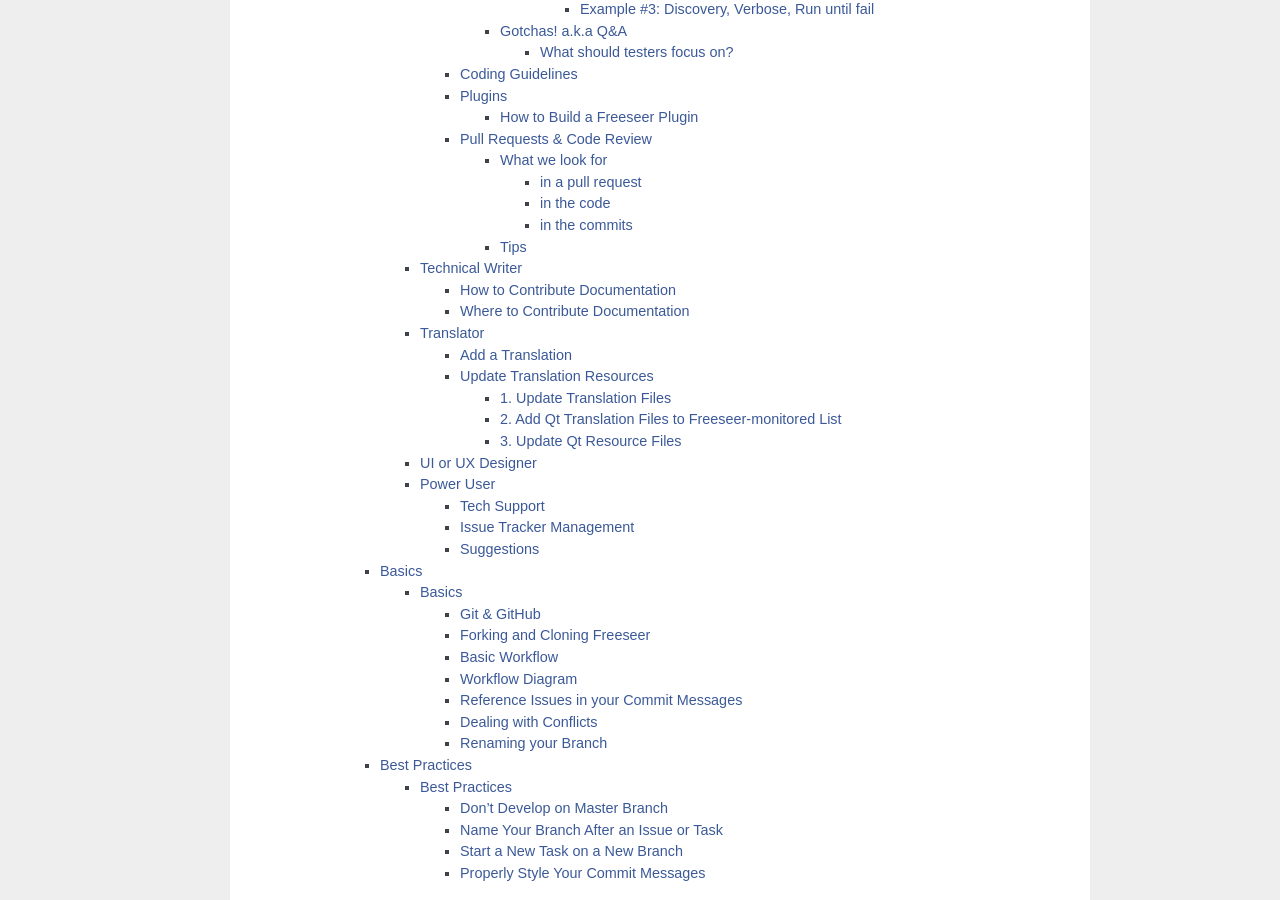
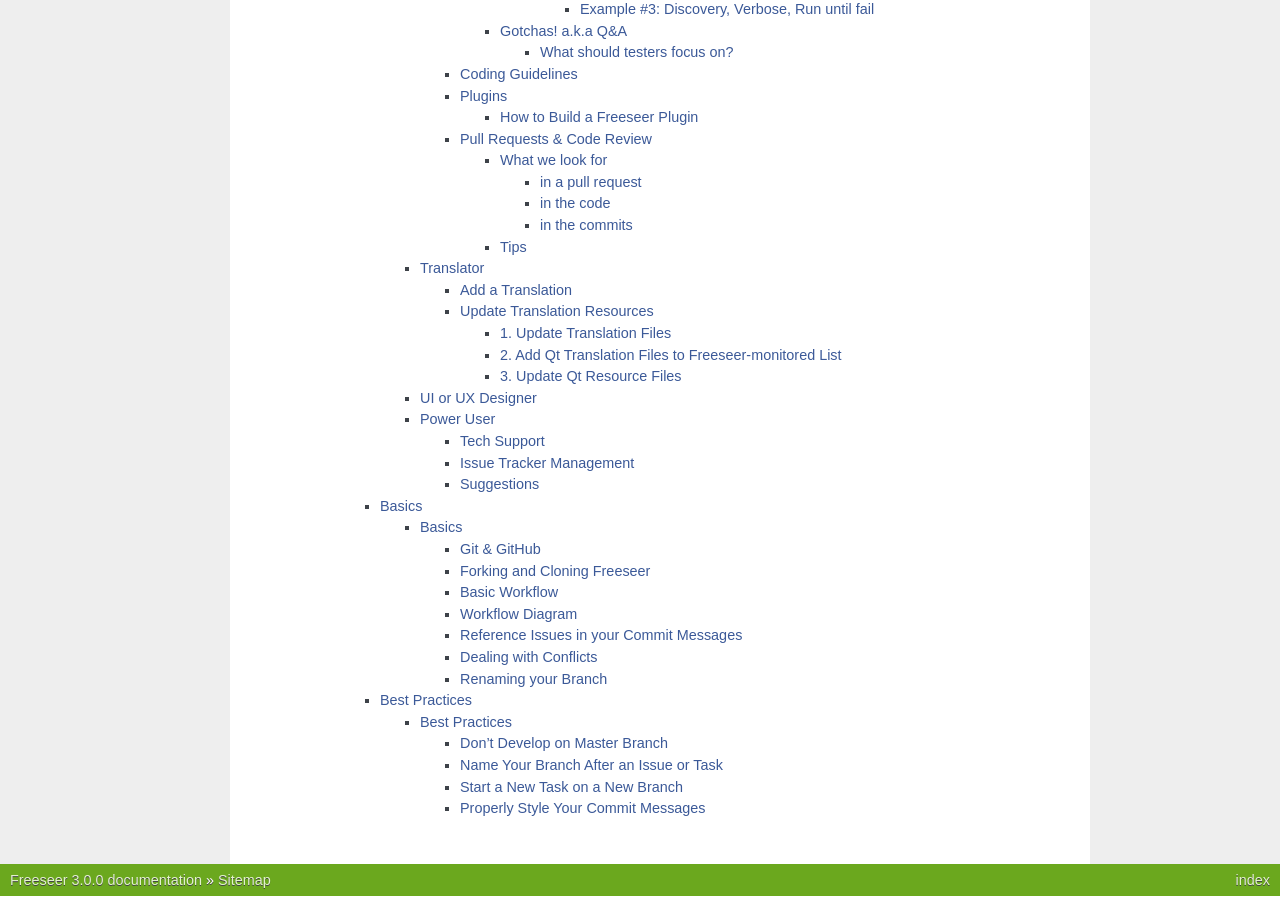
Before and after one commit to Freeseer/freeseer, a Sphinx documentation site: the page built from source/sitemap.rst, in a window 1280 px wide and 900 px high, scrolled down 2356 px. Built offline with Sphinx 7.4.7, drawn with Linux system fonts in a browser that asks for light colours; part of the change alters nothing that is shown.

Commit message:
Remove "Technical Writer" page
Not necessary. The readme of the freeseer-docs repo does a good job
introducing the documentation tools and how to get started.

Note that the documentation.rst page also mentioned sending in
documentation patches by email (for those who weren't comfortable
with Git or GitHub). I'm sure we'll still allow this, but it's never
happened so far, so we can safely remove the mention of it.

```diff
--- a/source/contribute/documentation.rst
+++ /dev/null
@@ -1,52 +0,0 @@
-Technical Writer
-================
-
-| We want to make Freeseer accessible to everyone with clear and thorough documentation.
-| You're reading the very beginning of that effort, but we've got a lot of work to do.
-
-If you know how to write clear descriptions and tutorials on technical topics, we need your help.
-
-
-How to Contribute Documentation
--------------------------------
-
-We write documentation in plain text files using a format called
-`reStructuredText (RST) <http://en.wikipedia.org/wiki/ReStructuredText>`_.
-We store the RST source files in `Freeseer's documentation repository
-<https://github.com/Freeseer/freeseer-docs/>`_.
-The HTML pages you are reading right now are generated by a tool called
-`Sphinx <http://sphinx.pocoo.org/>`_.
-Sphinx produces the HTML pages from the RST source files.
-These HTML pages are stored in `Freeseer's website repository
-<http://github.com/Freeseer/freeseer.github.com>`_ and hosted with `GitHub Pages
-<https://help.github.com/articles/what-are-github-pages>`_.
-
-.. tip::
-  To see the RST source of a page, click on the "Show Source" link on the sidebar of the page.
-
-To contribute documentation, fork `Freeseer's documentation repository
-<https://github.com/Freeseer/freeseer-docs/>`_ and `open a pull request
-<https://help.github.com/articles/creating-a-pull-request>`_ for your changes.
-
-Alternately, edit an existing page without leaving your browser using `GitHub's new "Fork and edit this file"
-feature <https://github.com/blog/844-forking-with-the-edit-button>`_.
-
-.. seealso::
-
-    - `reStructuredText primer <http://sphinx.pocoo.org/rest.html>`_ is a good RST reference
-
-    - `reStructuredText online editor <http://rst.ninjs.org/>`_ lets you preview your work live on the web
-
-We want to make contributing documentation as easy as possible.
-If you're not comfortable using git or GitHub but want to contribute documentation,
-write your documentation elsewhere and then email it to :ref:`Freeseer's mailing list <mailing-list>`
-for review and inclusion into this documentation.
-
-
-Where to Contribute Documentation
----------------------------------
-
-Documentation that hasn't been completed yet will have a **TODO** notice.
-If you see something that looks wrong or can be simplified, or you have an idea
-for a new topic or section, please
-`open an issue <https://github.com/Freeseer/freeseer/issues/new>`_.
--- a/source/contribute/index.rst
+++ b/source/contribute/index.rst
@@ -17,7 +17,6 @@ I am a...
 
    students
    developers/index
-   documentation
    translation
    designers
    powerusers
```
